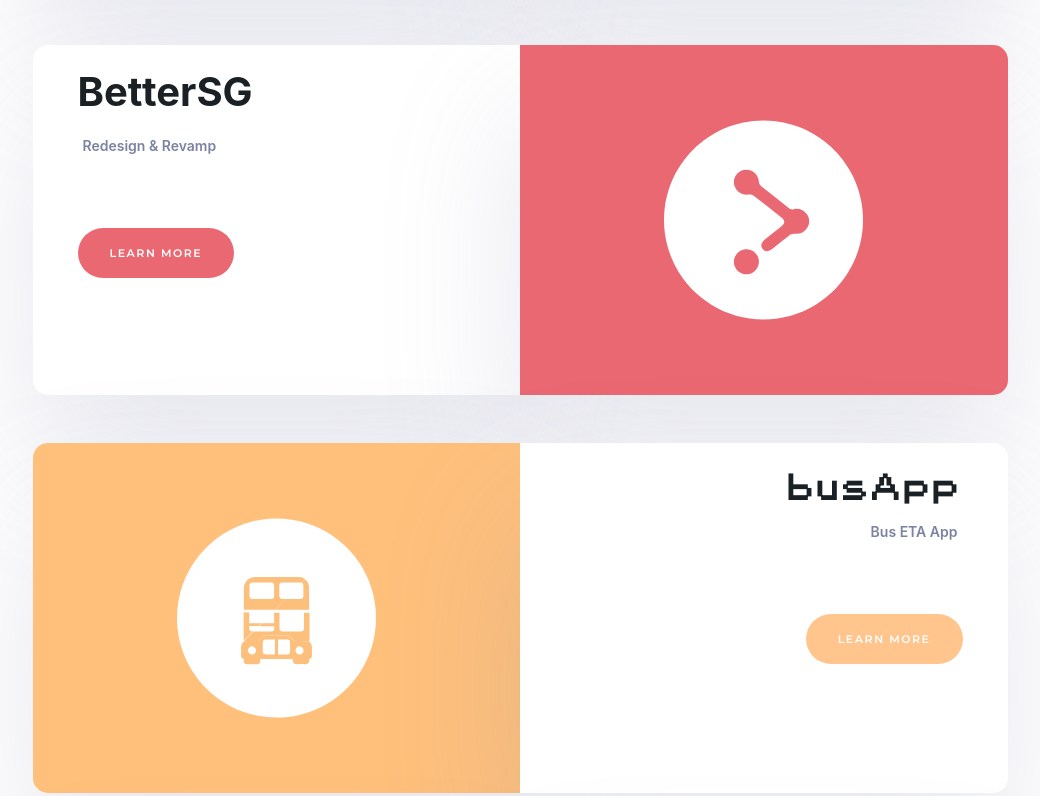
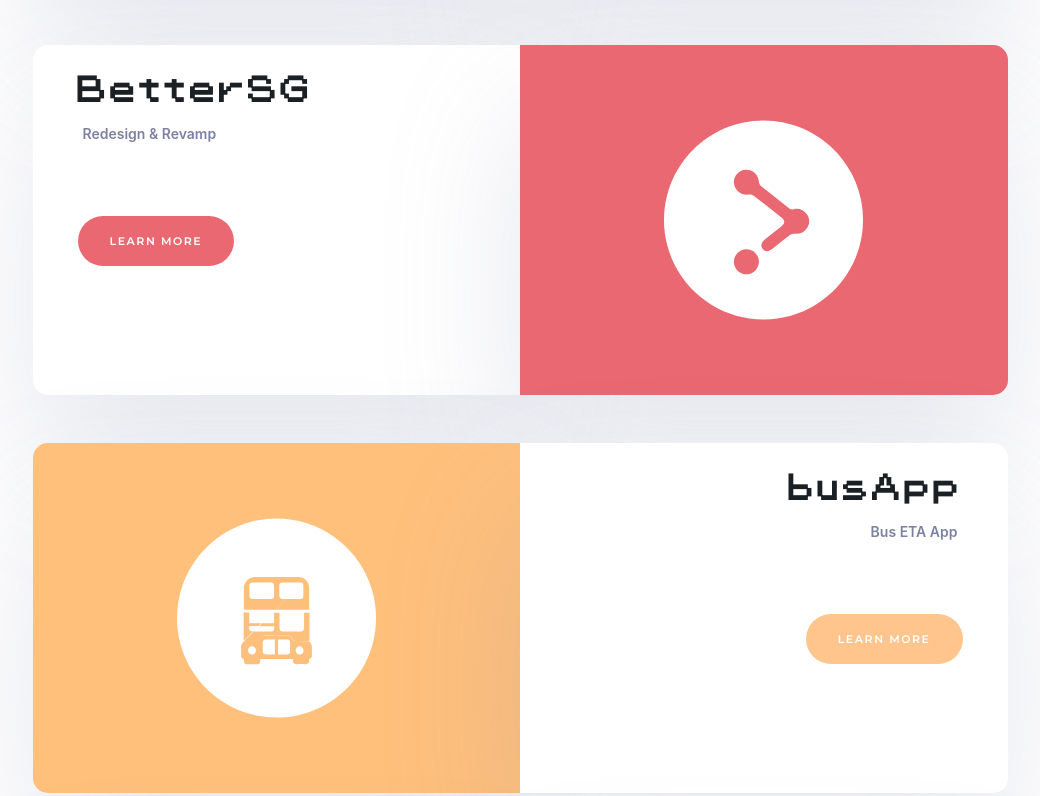
Before and after one commit to jackiejr18/8bit-clone-portfolio, a website: page index.html in a window 1280 px wide. Shown: the part 2781-3577 px from the top of the page, without its empty margins (135-1175 px from the left). Drawn offline with nearby package versions, Linux system fonts and the light colour scheme; files whose address does not match are found by name; a web font is replaced by a local one.

Commit message:
changed font for other half of work titles '

```diff
--- a/css/cards.css
+++ b/css/cards.css
@@ -87,10 +87,10 @@ img.work-img  {
 
 /* ============== FONTS ================ */
 h3.title {
-    font-family: BlinkMacSystemFont,-apple-system,"Segoe UI",Roboto,Oxygen,Ubuntu,Cantarell,"Fira Sans","Droid Sans","Helvetica Neue",Helvetica,Arial,sans-serif;
+    font-family: 'Pokemon Classic';
     font-weight: 700;
     color: #1b2025;
-    font-size: 40px;
+    font-size: 29px;
     text-align: left;
 }
 
```
Also changed, not shown: index.html (+0 -1 lines).
